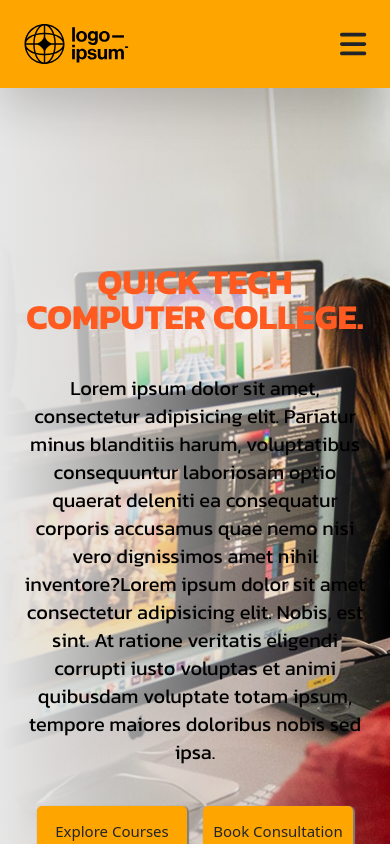
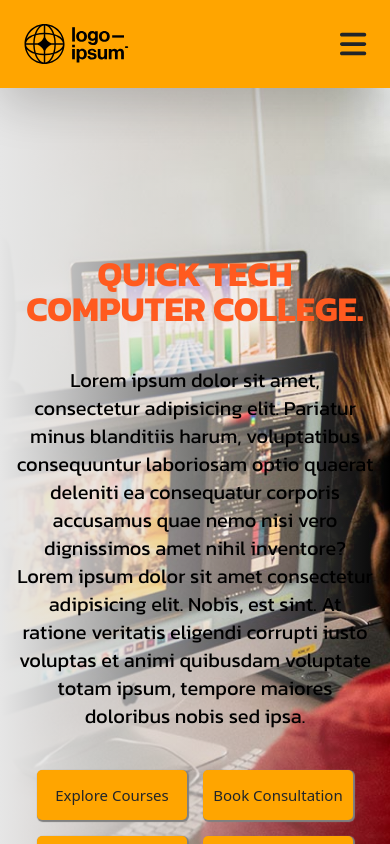
Before and after one commit to Brianali-codes/QUICK-TECH-COLLEGE, a React (Vite) app: page / in a window 390 px wide. Shown: the top 844 px of the page. Built offline with nearby package versions, Linux system fonts and the light colour scheme.

Commit message:
reduce padding for better responsiveness.

```diff
--- a/src/hero.jsx
+++ b/src/hero.jsx
@@ -3,7 +3,7 @@ import { Button } from 'react-bootstrap'
 export default function Hero(){
         return(
             <div className="flex justify-center items-center" id='MainBg'>
-                <div id='GlassmorphismBg' className='p-4'>
+                <div id='GlassmorphismBg' className='p-3'>
                     <br /><br /><br /><br /><br /><br /><br />
                     <div className='h-fit text-center justify-center flex flex-col items-center'>
                         <p className=' text-6xl font-bold text-orange-500 Desc' id='HomeText'>QUICK TECH COMPUTER COLLEGE.</p>
```
